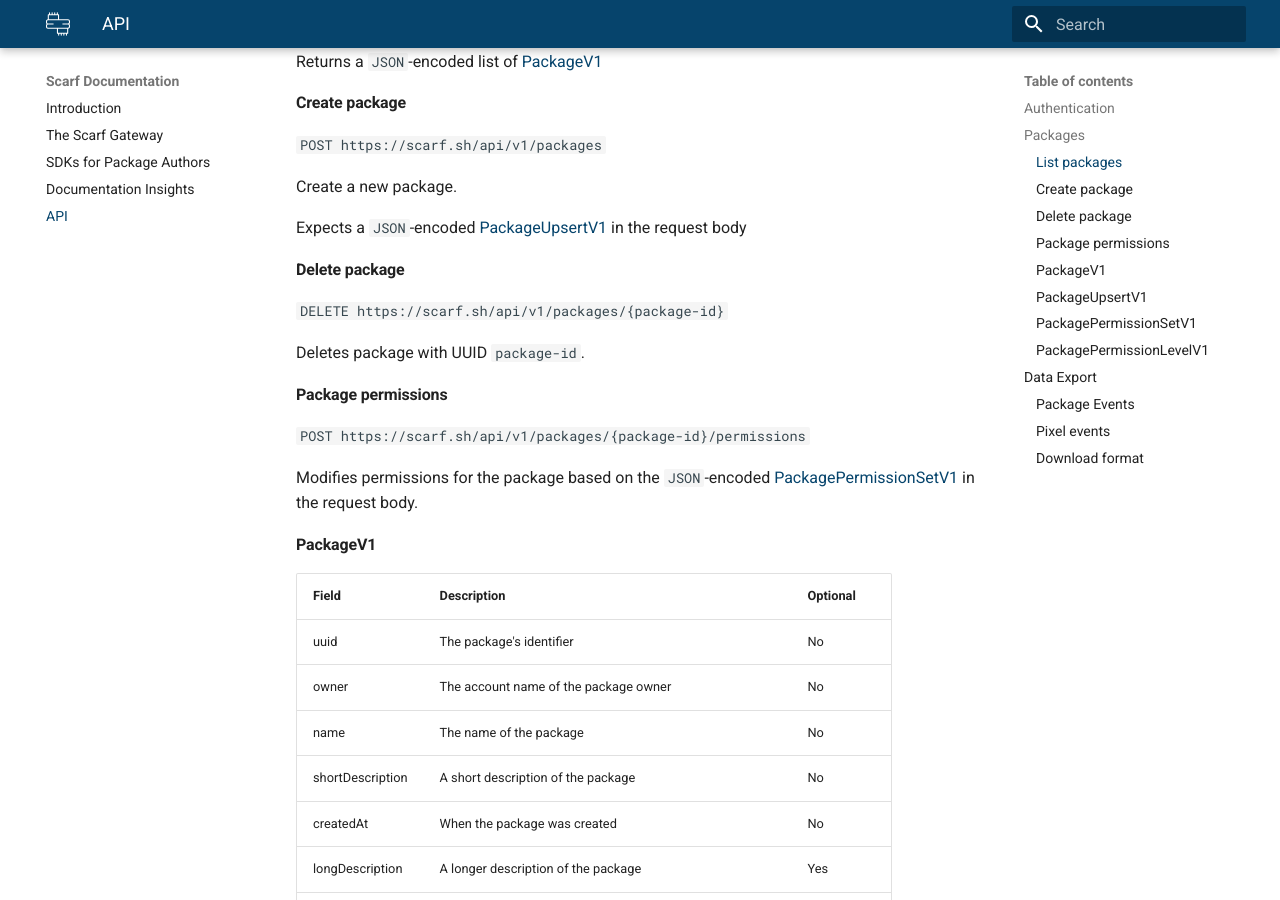
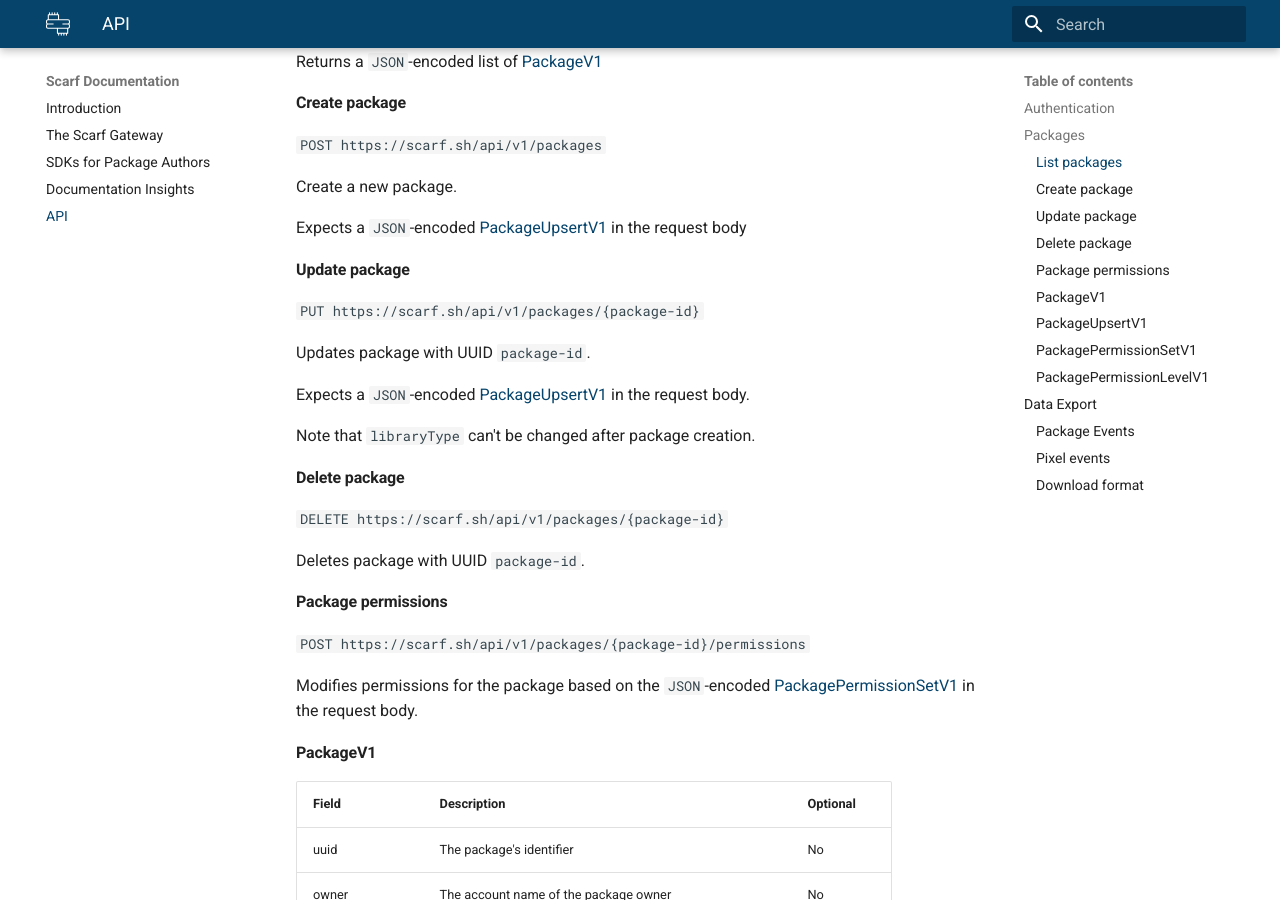
Before and after one commit to scarf-sh/docs, an MkDocs documentation site: the page built from docs/api.md, in a window 1280 px wide and 900 px high, scrolled down 530 px. Built offline with MkDocs 1.6.1 and Material for MkDocs 9.7.7, drawn with Linux system fonts in a browser that asks for light colours.

Commit message:
API Docs: Updating packages

```diff
--- a/docs/api.md
+++ b/docs/api.md
@@ -21,6 +21,15 @@
 Create a new package.
 
 Expects a `JSON`-encoded [PackageUpsertV1](#packageupsertv1) in the request body
+
+#### Update package
+`PUT https://scarf.sh/api/v1/packages/{package-id}`
+
+Updates package with UUID `package-id`.
+
+Expects a `JSON`-encoded [PackageUpsertV1](#packageupsertv1) in the request body.
+
+Note that `libraryType` can't be changed after package creation.
 
 #### Delete package
 `DELETE https://scarf.sh/api/v1/packages/{package-id}`
```
